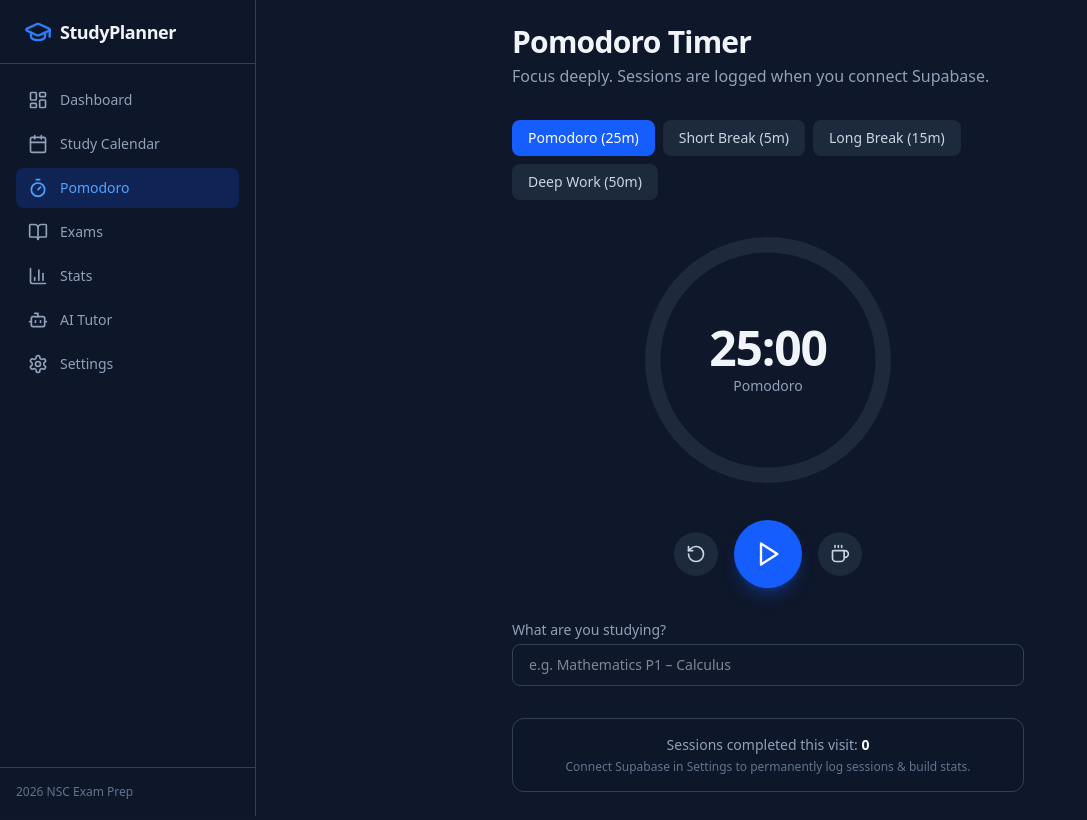
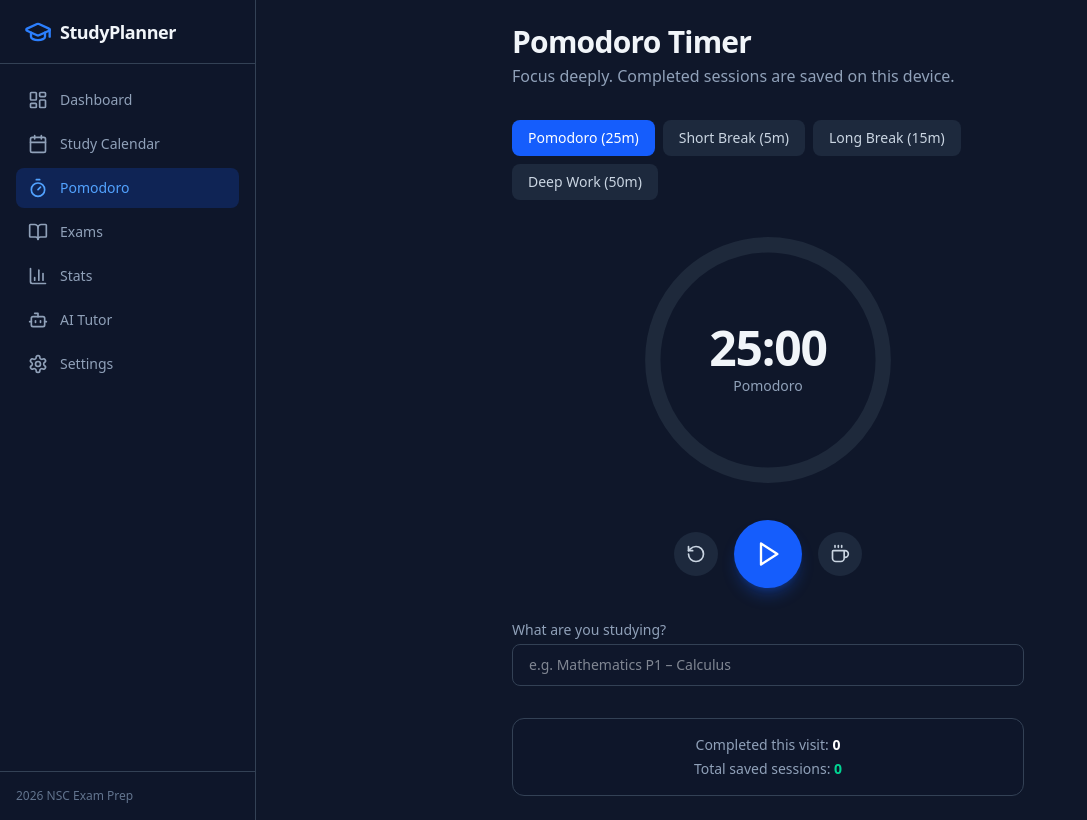
Before and after one commit to sixtoast/study-planner-pwa, a Next.js app: page /timer in a window 1280 px wide. Shown: the whole page, without its empty margins (0-1087 px from the left). Built offline with nearby package versions, Linux system fonts and the light colour scheme.

Commit message:
Pomodoro now permanently saves sessions to local storage + shows real total

```diff
--- a/src/app/timer/page.tsx
+++ b/src/app/timer/page.tsx
@@ -2,6 +2,7 @@
 
 import { useState, useEffect, useCallback } from "react";
 import { Play, Pause, RotateCcw, Coffee } from "lucide-react";
+import { saveSession, getSessions } from "@/lib/storage";
 
 const PRESETS = [
   { label: "Pomodoro", minutes: 25 },
@@ -16,6 +17,12 @@ export default function TimerPage() {
   const [isRunning, setIsRunning] = useState(false);
   const [subject, setSubject] = useState("");
   const [completedSessions, setCompletedSessions] = useState(0);
+  const [totalSaved, setTotalSaved] = useState(0);
+
+  // Load total saved sessions on mount
+  useEffect(() => {
+    setTotalSaved(getSessions().length);
+  }, []);
 
   useEffect(() => {
     if (!isRunning) return;
@@ -25,13 +32,33 @@ export default function TimerPage() {
         if (prev <= 1) {
           setIsRunning(false);
           setCompletedSessions((c) => c + 1);
+
+          // Save the completed session
+          const mins = selectedPreset.minutes;
+          const now = new Date();
+          const start = new Date(now.getTime() - mins * 60 * 1000);
+
+          saveSession({
+            subject: subject.trim() || "General study",
+            start_time: start.toISOString(),
+            end_time: now.toISOString(),
+            duration_minutes: mins,
+            type: "pomodoro",
+            notes: selectedPreset.label,
+          });
+
+          setTotalSaved((t) => t + 1);
+
+          // Play a short beep
           try {
             const ctx = new (window.AudioContext || (window as any).webkitAudioContext)();
             const osc = ctx.createOscillator();
             osc.connect(ctx.destination);
+            osc.frequency.value = 800;
             osc.start();
-            osc.stop(ctx.currentTime + 0.3);
+            osc.stop(ctx.currentTime + 0.25);
           } catch {}
+
           return 0;
         }
         return prev - 1;
@@ -39,7 +66,7 @@ export default function TimerPage() {
     }, 1000);
 
     return () => clearInterval(interval);
-  }, [isRunning]);
+  }, [isRunning, selectedPreset, subject]);
 
   const reset = useCallback(() => {
     setIsRunning(false);
@@ -64,7 +91,7 @@ export default function TimerPage() {
       <div>
         <h1 className="text-3xl font-bold tracking-tight">Pomodoro Timer</h1>
         <p className="mt-1 text-slate-400">
-          Focus deeply. Sessions are logged when you connect Supabase.
+          Focus deeply. Completed sessions are saved on this device.
         </p>
       </div>
 
@@ -109,7 +136,11 @@ export default function TimerPage() {
       </div>
 
       <div className="flex items-center justify-center gap-4">
-        <button onClick={reset} className="rounded-full bg-slate-800 p-3 text-slate-300 hover:bg-slate-700" title="Reset">
+        <button
+          onClick={reset}
+          className="rounded-full bg-slate-800 p-3 text-slate-300 hover:bg-slate-700"
+          title="Reset"
+        >
           <RotateCcw className="h-5 w-5" />
         </button>
         <button
@@ -118,13 +149,19 @@ export default function TimerPage() {
         >
           {isRunning ? <Pause className="h-7 w-7" /> : <Play className="h-7 w-7" />}
         </button>
-        <button onClick={() => selectPreset(PRESETS[1])} className="rounded-full bg-slate-800 p-3 text-slate-300 hover:bg-slate-700" title="Short break">
+        <button
+          onClick={() => selectPreset(PRESETS[1])}
+          className="rounded-full bg-slate-800 p-3 text-slate-300 hover:bg-slate-700"
+          title="Short break"
+        >
           <Coffee className="h-5 w-5" />
         </button>
       </div>
 
       <div>
-        <label className="mb-1 block text-sm font-medium text-slate-400">What are you studying?</label>
+        <label className="mb-1 block text-sm font-medium text-slate-400">
+          What are you studying?
+        </label>
         <input
           type="text"
           value={subject}
@@ -134,12 +171,12 @@ export default function TimerPage() {
         />
       </div>
 
-      <div className="rounded-xl border border-slate-800 bg-slate-900/50 p-4 text-center">
+      <div className="rounded-xl border border-slate-800 bg-slate-900/50 p-4 text-center space-y-1">
         <p className="text-sm text-slate-400">
-          Sessions completed this visit: <span className="font-semibold text-white">{completedSessions}</span>
+          Completed this visit: <span className="font-semibold text-white">{completedSessions}</span>
         </p>
-        <p className="mt-1 text-xs text-slate-500">
-          Connect Supabase in Settings to permanently log sessions & build stats.
+        <p className="text-sm text-slate-400">
+          Total saved sessions: <span className="font-semibold text-emerald-400">{totalSaved}</span>
         </p>
       </div>
     </div>
```
